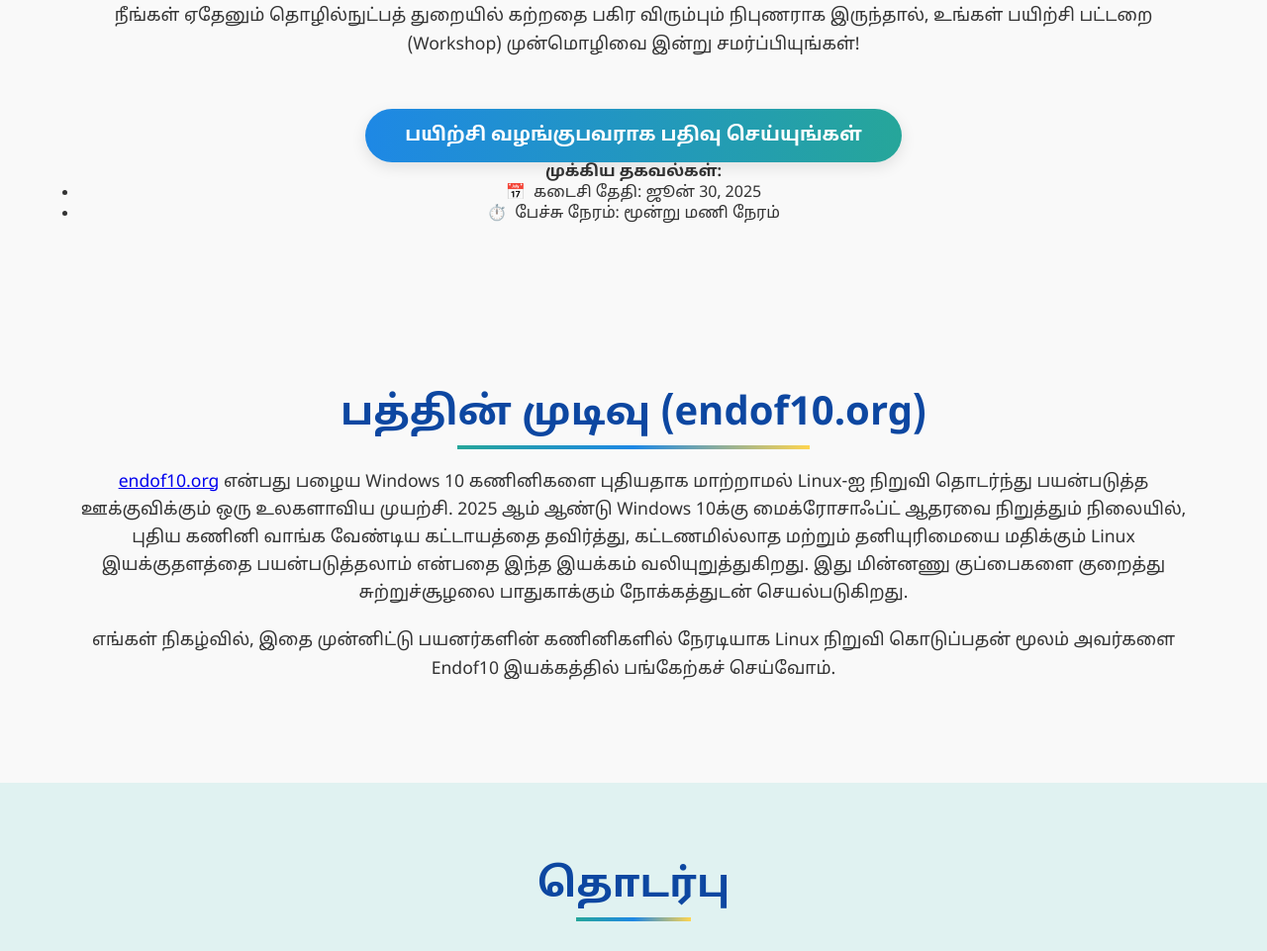
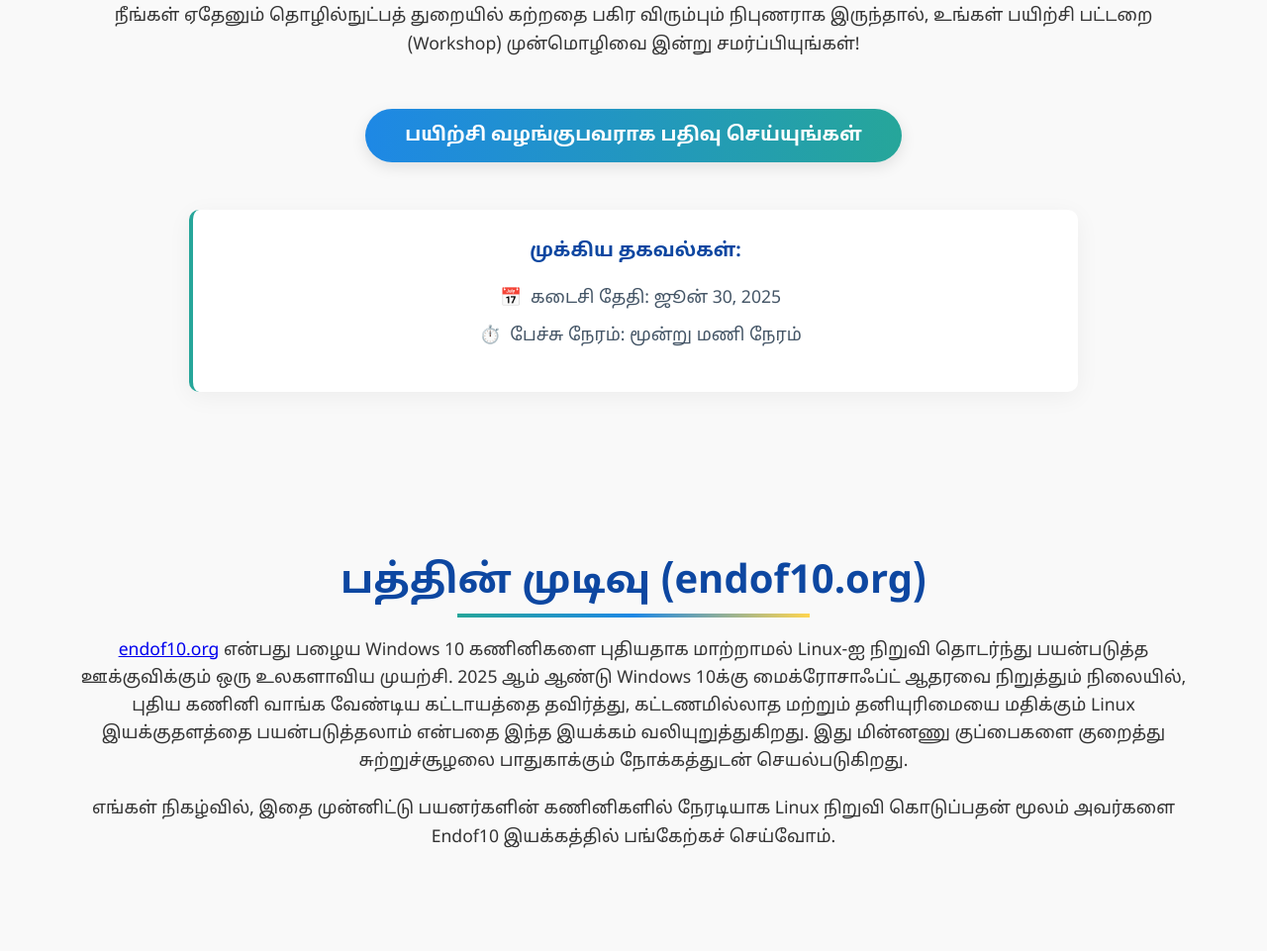
Before and after one commit to tossconf2025/tossconf2025.github.io, a plain HTML site: page index.html in a window 1280 px wide. Shown: the part 2615-3576 px from the top of the page at 99% size. Drawn offline with Linux system fonts and the light colour scheme.

Commit message:
feat: add css for call for workshops

```diff
--- a/style.css
+++ b/style.css
@@ -660,6 +660,40 @@
 }
 
 
+
+
+#call-for-workshop .speaker-info {
+  background-color: #fff;
+  border-radius: 10px;
+  padding: 30px;
+  box-shadow: 0 5px 25px rgba(0, 0, 0, 0.05);
+  margin-top: 3rem;
+  border-left: 4px solid var(--primary-green);
+  max-width: 80%;
+  margin-left: auto;
+  margin-right: auto;
+}
+
+#call-for-workshop .speaker-info h4 {
+  color: var(--secondary-blue);
+  margin-bottom: 1.5rem;
+  font-size: 1.2rem;
+  font-weight: 800;
+  text-align: center;
+}
+
+#call-for-workshop .list-unstyled {
+  list-style: none;
+  padding-left: 0;
+}
+#call-for-workshop .list-unstyled li {
+  margin-bottom: 15px;
+  font-size: 1.1rem;
+  color: #445566;
+  position: relative;
+  padding-left: 10px;
+}
+
 /* Responsive adjustments */
 @media (max-width: 768px) {
   #call-for-speakers h2 {
```
